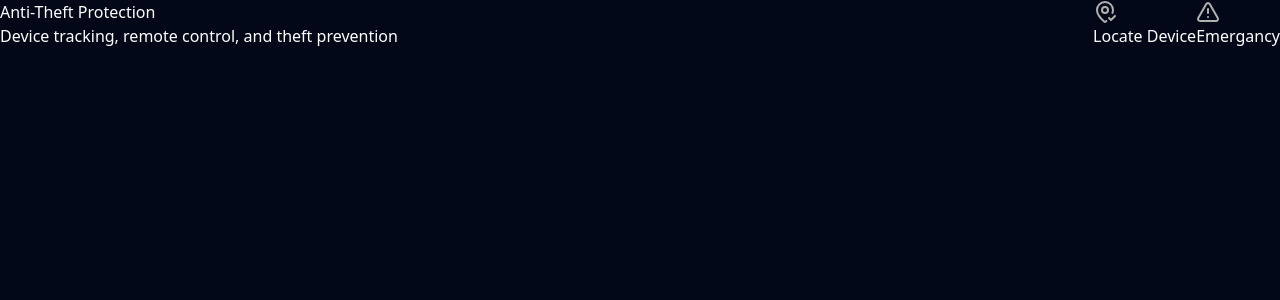
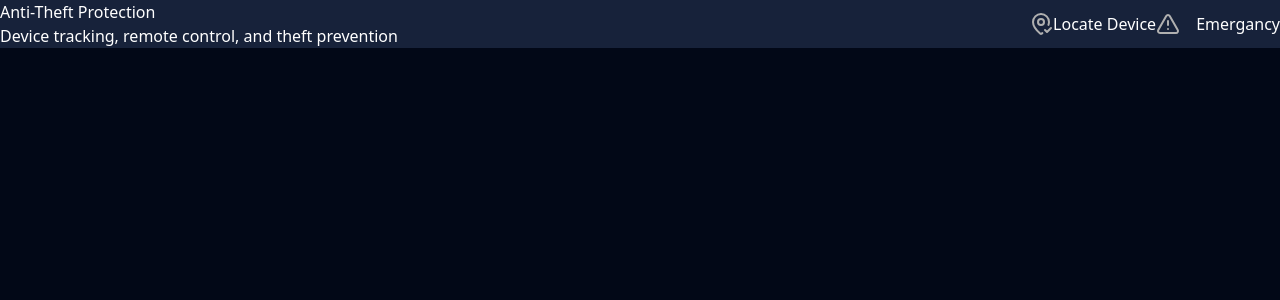
Before and after one commit to faris-dm/DashBoard-Ui, a React (Vite) app: page / in a window 1280 px wide. Shown: the top 300 px of the page. Built offline with nearby package versions, Linux system fonts and the light colour scheme.

Commit message:
adding styles

```diff
--- a/src/componts/AntiThef.jsx
+++ b/src/componts/AntiThef.jsx
@@ -7,7 +7,7 @@ function AntiThef() {
   return (
     <>
       <div>
-        <nav className=" flex justify-between items-center bg=[#17223a]">
+        <nav className=" flex justify-between  gap-4 items-center bg-[#17223a]">
           <div>
             <div>
               <img src="" alt="" />
@@ -19,13 +19,13 @@ function AntiThef() {
             </div>
           </div>
 
-          <div className="flex ">
-            <button>
+          <div className="flex  items-center">
+            <button gap-2 className="flex itens-center ">
               {" "}
               <img src={Location} alt="" />
               <p>Locate Device</p>
             </button>
-            <button>
+            <button className="flex items-center gap-4">
               {" "}
               <img src={Alert} alt="" />
               <p>Emergancy</p>
```
